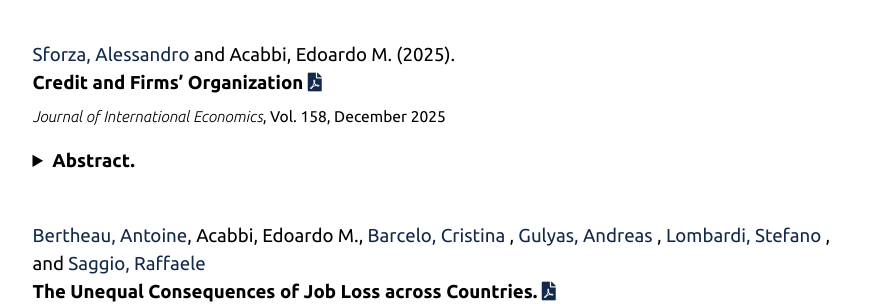
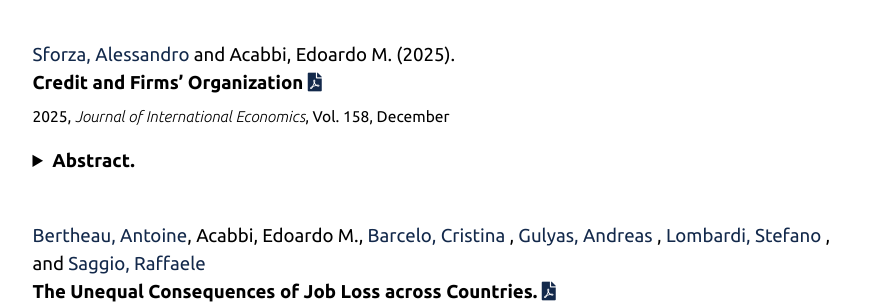
Before and after one commit to eacabbi/eacabbi.github.io, a Jekyll site: the page built from index.md, in a window 1280 px wide and 900 px high, scrolled down 882 px. Shown: the part 152-456 px from the top of the window, without its empty margins (195-1084 px from the left). Built offline with Jekyll 4.4.1, drawn with Linux system fonts in a browser that asks for light colours; some web fonts are replaced.

Commit message:
harmonization dates

```diff
--- a/index.md
+++ b/index.md
@@ -25,7 +25,7 @@ B.A. in International Economics and Management, Bocconi University (Sept. 2007 -
 <br>
 <a href="https://sites.google.com/site/alessandrosforza87/home"> Sforza, Alessandro</a> and Acabbi, Edoardo M. (2025).
 <br>**Credit and Firms' Organization**  <a href="https://www.sciencedirect.com/science/article/pii/S0022199625001291?via%3Dihub" class="{{ site.pdf_icon }}" title="{{ site.pdf_title }}" id="icon"></a>
-<br> <sub> _Journal of International Economics_, Vol. 158, December 2025 </sub>
+<br> <sub> 2025, _Journal of International Economics_, Vol. 158, December </sub>
 
 <details>
 <summary><b> Abstract. </b></summary>
```
